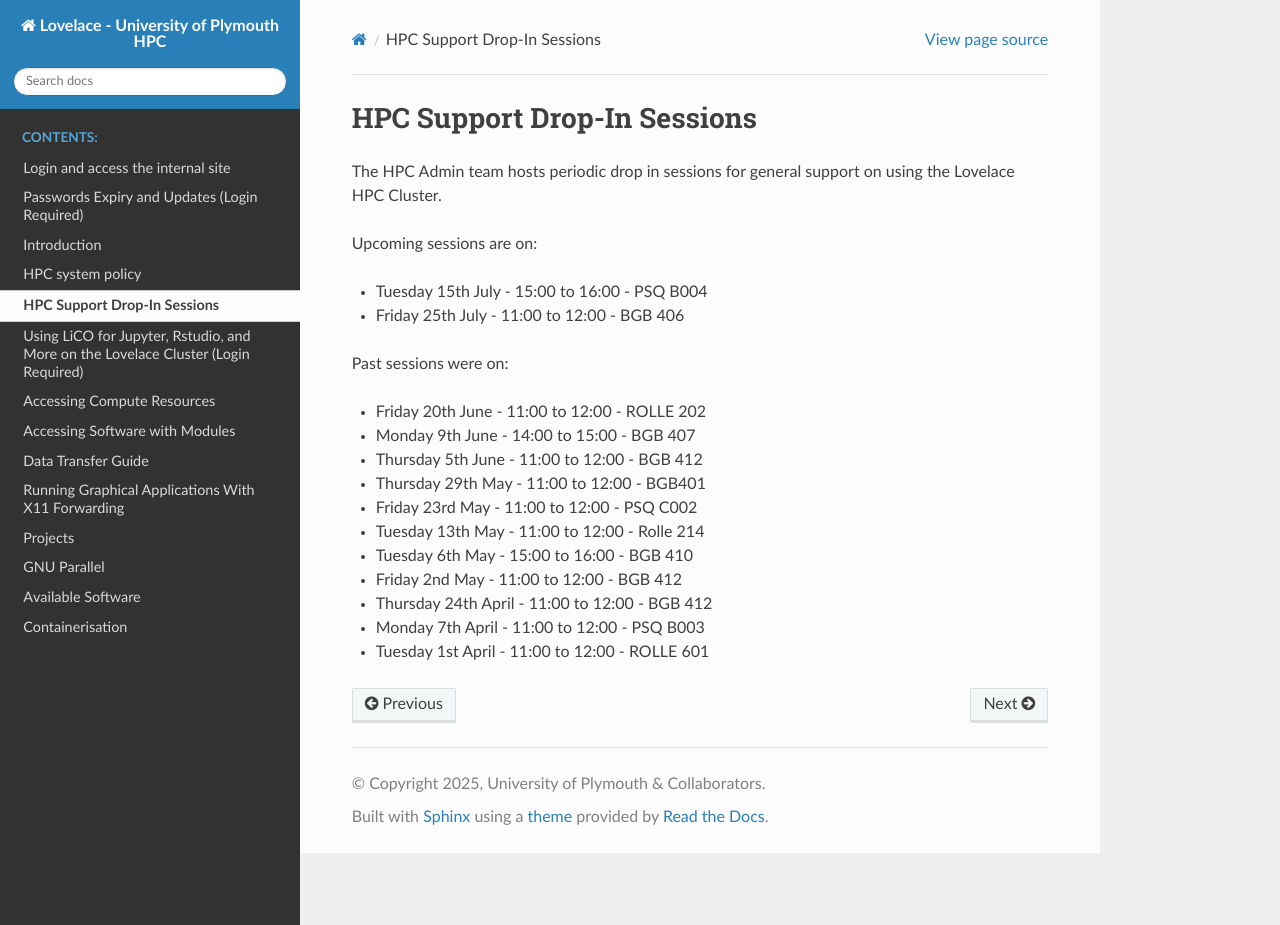
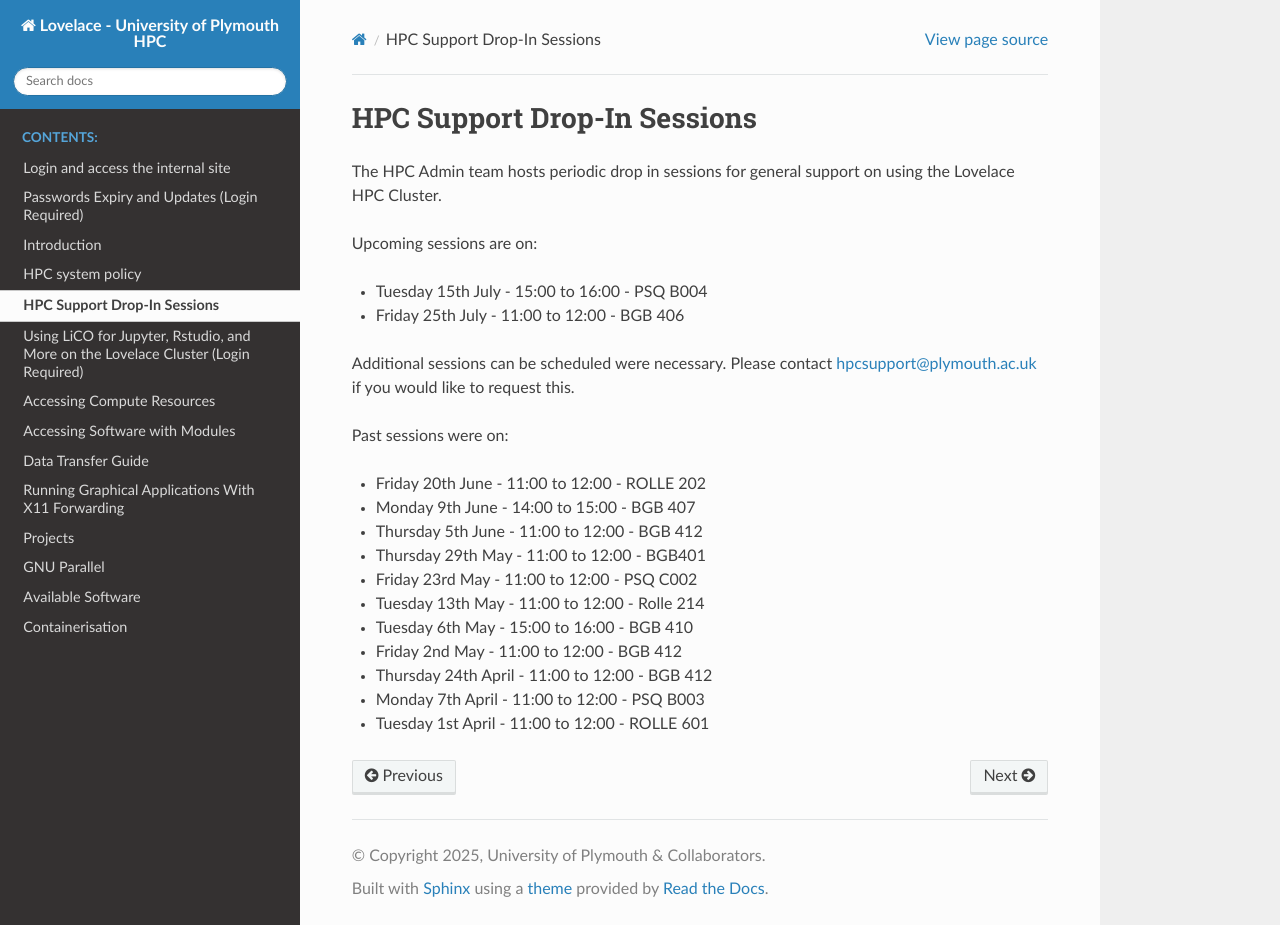
Before and after one commit to AbhinavPraveen/UoP-HPC-Docs, a Sphinx documentation site: the page built from source/user-guide/dropin.rst, in a window 1280 px wide and 925 px high. Built offline with Sphinx 7.4.7 and the Read the Docs theme 3.1.0, drawn with Linux system fonts in a browser that asks for light colours.

Commit message:
Additionl session line

```diff
--- a/source/user-guide/dropin.rst
+++ b/source/user-guide/dropin.rst
@@ -9,6 +9,8 @@ Upcoming sessions are on:
 
 * Tuesday 15th July - 15:00 to 16:00 - PSQ B004
 * Friday 25th July - 11:00 to 12:00 - BGB 406
+
+Additional sessions can be scheduled were necessary. Please contact `hpcsupport@plymouth.ac.uk <mailto:hpcsupport@plymouth.ac.uk>`_ if you would like to request this.
 
 Past sessions were on:
 
```
